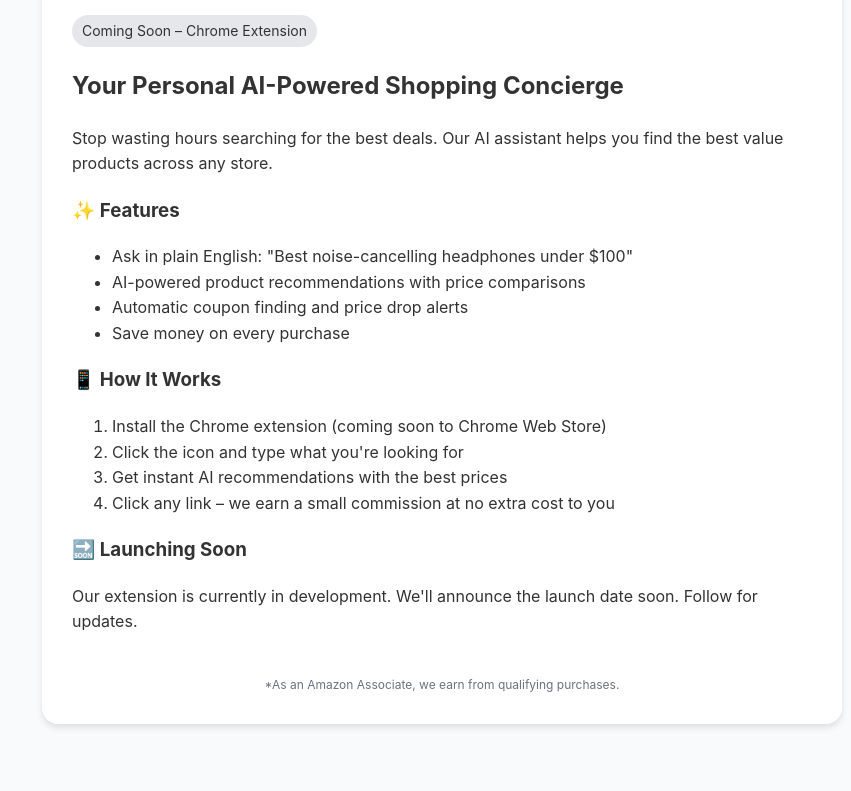
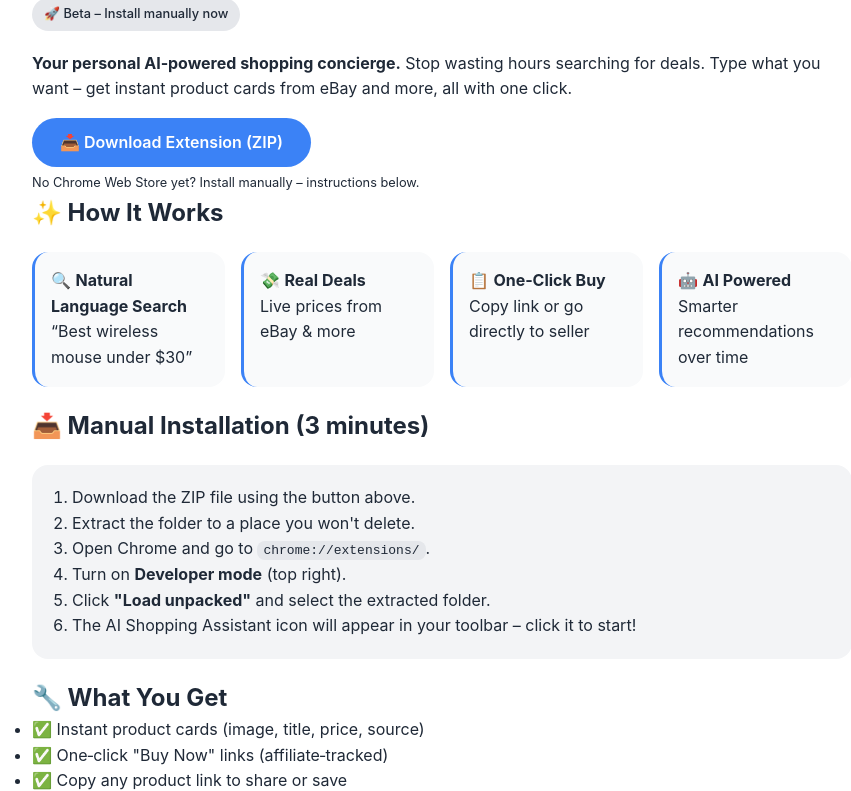
Before and after one commit to Waheedimran1974/shopping-assistant-landing, a plain HTML site: page index.html in a window 1280 px wide. Shown: the part 129-920 px from the top of the page, without its empty margins (198-1049 px from the left). Before the commit the page ends 873 px from the top, so only its background shows below. Drawn offline with Linux system fonts and the light colour scheme.

Commit message:
Revamp index.html for AI Shopping Assistant
Updated the HTML structure, styles, and content for the AI Shopping Assistant page.

```diff
--- a/index.html
+++ b/index.html
@@ -3,69 +3,169 @@
 <head>
     <meta charset="UTF-8">
     <meta name="viewport" content="width=device-width, initial-scale=1.0">
-    <title>AI Shopping Assistant – Save Money with AI</title>
+    <title>AI Shopping Assistant – Find Deals Faster with AI</title>
     <style>
+        * {
+            margin: 0;
+            padding: 0;
+            box-sizing: border-box;
+        }
         body {
             font-family: -apple-system, BlinkMacSystemFont, 'Segoe UI', Roboto, Helvetica, Arial, sans-serif;
             line-height: 1.6;
-            color: #333;
-            max-width: 800px;
+            color: #1f2937;
+            background: #f9fafb;
+            padding: 20px;
+        }
+        .container {
+            max-width: 900px;
             margin: 0 auto;
-            padding: 20px;
-            background: #f9fafb;
+            background: white;
+            border-radius: 24px;
+            padding: 40px;
+            box-shadow: 0 4px 6px rgba(0,0,0,0.05);
         }
-        h1 { color: #3b82f6; }
-        .container {
-            background: white;
-            border-radius: 16px;
-            padding: 30px;
-            box-shadow: 0 4px 6px rgba(0,0,0,0.1);
+        h1 {
+            color: #3b82f6;
+            margin-bottom: 16px;
+            font-size: 2rem;
+            display: flex;
+            align-items: center;
+            gap: 10px;
         }
         .badge {
             background: #e5e7eb;
-            padding: 5px 10px;
-            border-radius: 20px;
-            font-size: 14px;
+            padding: 6px 12px;
+            border-radius: 30px;
+            font-size: 0.8rem;
+            font-weight: 500;
             display: inline-block;
+            margin-bottom: 20px;
+        }
+        .cta {
+            background: #3b82f6;
+            color: white;
+            border: none;
+            padding: 12px 28px;
+            border-radius: 40px;
+            font-size: 1rem;
+            font-weight: 600;
+            cursor: pointer;
+            text-decoration: none;
+            display: inline-block;
+            margin: 16px 0;
+            transition: background 0.2s;
+        }
+        .cta:hover {
+            background: #2563eb;
+        }
+        .install-steps {
+            background: #f3f4f6;
+            padding: 20px;
+            border-radius: 16px;
+            margin: 20px 0;
+        }
+        .install-steps code {
+            background: #e5e7eb;
+            padding: 2px 6px;
+            border-radius: 8px;
+            font-family: monospace;
+        }
+        .feature-grid {
+            display: flex;
+            flex-wrap: wrap;
+            gap: 16px;
+            margin: 20px 0;
+        }
+        .feature-card {
+            flex: 1;
+            min-width: 180px;
+            background: #f9fafb;
+            padding: 16px;
+            border-radius: 16px;
+            border-left: 3px solid #3b82f6;
         }
         footer {
             margin-top: 40px;
+            padding-top: 20px;
+            border-top: 1px solid #e5e7eb;
+            font-size: 0.8rem;
+            color: #6b7280;
             text-align: center;
-            font-size: 12px;
-            color: #6b7280;
+        }
+        .affiliate-note {
+            background: #fef3c7;
+            padding: 8px 12px;
+            border-radius: 12px;
+            font-size: 0.8rem;
+            margin: 20px 0;
+        }
+        @media (max-width: 640px) {
+            .container { padding: 24px; }
+            h1 { font-size: 1.5rem; }
         }
     </style>
 </head>
 <body>
     <div class="container">
         <h1>🛍️ AI Shopping Assistant</h1>
-        <p><span class="badge">Coming Soon – Chrome Extension</span></p>
+        <div class="badge">🚀 Beta – Install manually now</div>
 
-        <h2>Your Personal AI-Powered Shopping Concierge</h2>
-        <p>Stop wasting hours searching for the best deals. Our AI assistant helps you find the best value products across any store.</p>
+        <p><strong>Your personal AI‑powered shopping concierge.</strong> Stop wasting hours searching for deals. Type what you want – get instant product cards from eBay and more, all with one click.</p>
 
-        <h3>✨ Features</h3>
+        <a href="#" id="downloadLink" class="cta">📥 Download Extension (ZIP)</a>
+        <p style="font-size: 0.8rem; margin-top: -10px;">No Chrome Web Store yet? Install manually – instructions below.</p>
+
+        <h2>✨ How It Works</h2>
+        <div class="feature-grid">
+            <div class="feature-card">🔍 <strong>Natural Language Search</strong><br>“Best wireless mouse under $30”</div>
+            <div class="feature-card">💸 <strong>Real Deals</strong><br>Live prices from eBay & more</div>
+            <div class="feature-card">📋 <strong>One‑Click Buy</strong><br>Copy link or go directly to seller</div>
+            <div class="feature-card">🤖 <strong>AI Powered</strong><br>Smarter recommendations over time</div>
+        </div>
+
+        <h2>📥 Manual Installation (3 minutes)</h2>
+        <div class="install-steps">
+            <ol style="margin-left: 20px;">
+                <li>Download the ZIP file using the button above.</li>
+                <li>Extract the folder to a place you won't delete.</li>
+                <li>Open Chrome and go to <code>chrome://extensions/</code>.</li>
+                <li>Turn on <strong>Developer mode</strong> (top right).</li>
+                <li>Click <strong>"Load unpacked"</strong> and select the extracted folder.</li>
+                <li>The AI Shopping Assistant icon will appear in your toolbar – click it to start!</li>
+            </ol>
+        </div>
+
+        <h2>🔧 What You Get</h2>
         <ul>
-            <li>Ask in plain English: "Best noise-cancelling headphones under $100"</li>
-            <li>AI-powered product recommendations with price comparisons</li>
-            <li>Automatic coupon finding and price drop alerts</li>
-            <li>Save money on every purchase</li>
+            <li>✅ Instant product cards (image, title, price, source)</li>
+            <li>✅ One‑click "Buy Now" links (affiliate‑tracked)</li>
+            <li>✅ Copy any product link to share or save</li>
+            <li>✅ Search history stored locally (you can clear it anytime)</li>
+            <li>✅ More stores (ShareASale, Walmart, Amazon) coming soon</li>
         </ul>
 
-        <h3>📱 How It Works</h3>
-        <ol>
-            <li>Install the Chrome extension (coming soon to Chrome Web Store)</li>
-            <li>Click the icon and type what you're looking for</li>
-            <li>Get instant AI recommendations with the best prices</li>
-            <li>Click any link – we earn a small commission at no extra cost to you</li>
-        </ol>
-
-        <h3>🔜 Launching Soon</h3>
-        <p>Our extension is currently in development. We'll announce the launch date soon. Follow for updates.</p>
+        <div class="affiliate-note">
+            🔗 <strong>Affiliate Disclosure</strong> – As an eBay Partner, we earn commissions on qualifying purchases. This does not affect the price you pay.
+        </div>
 
         <footer>
-            *As an Amazon Associate, we earn from qualifying purchases.
+            <p>© 2026 AI Shopping Assistant | <a href="#" id="privacyLink">Privacy Policy</a></p>
+            <p style="margin-top: 8px;">*eBay and the eBay logo are trademarks of eBay Inc. Our extension is not endorsed by eBay.</p>
         </footer>
     </div>
+
+    <script>
+        // For now, the download link points to a placeholder.
+        // Replace this with your actual ZIP file URL (e.g., from Google Drive or Dropbox).
+        document.getElementById('downloadLink').addEventListener('click', (e) => {
+            e.preventDefault();
+            alert('Download link will be added once you package your extension.\n\nUpload your extension folder as a ZIP file to Google Drive or Dropbox and paste the shareable link here.');
+        });
+        document.getElementById('privacyLink').addEventListener('click', (e) => {
+            e.preventDefault();
+            alert('Privacy policy will be hosted here soon.\nFor now, you can state that we only store search queries locally and do not collect personal data.');
+        });
+    </script>
 </body>
 </html>
```
